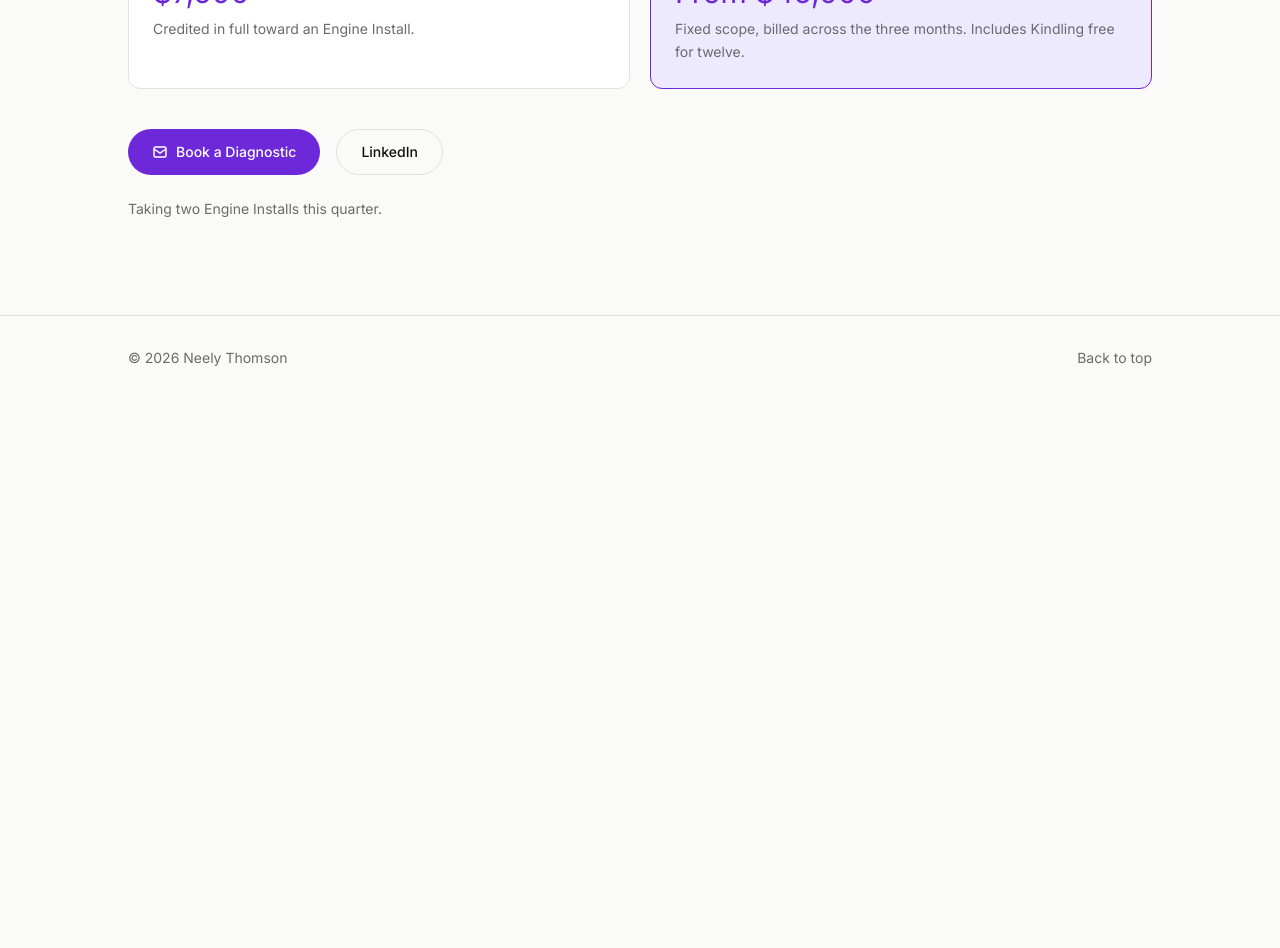
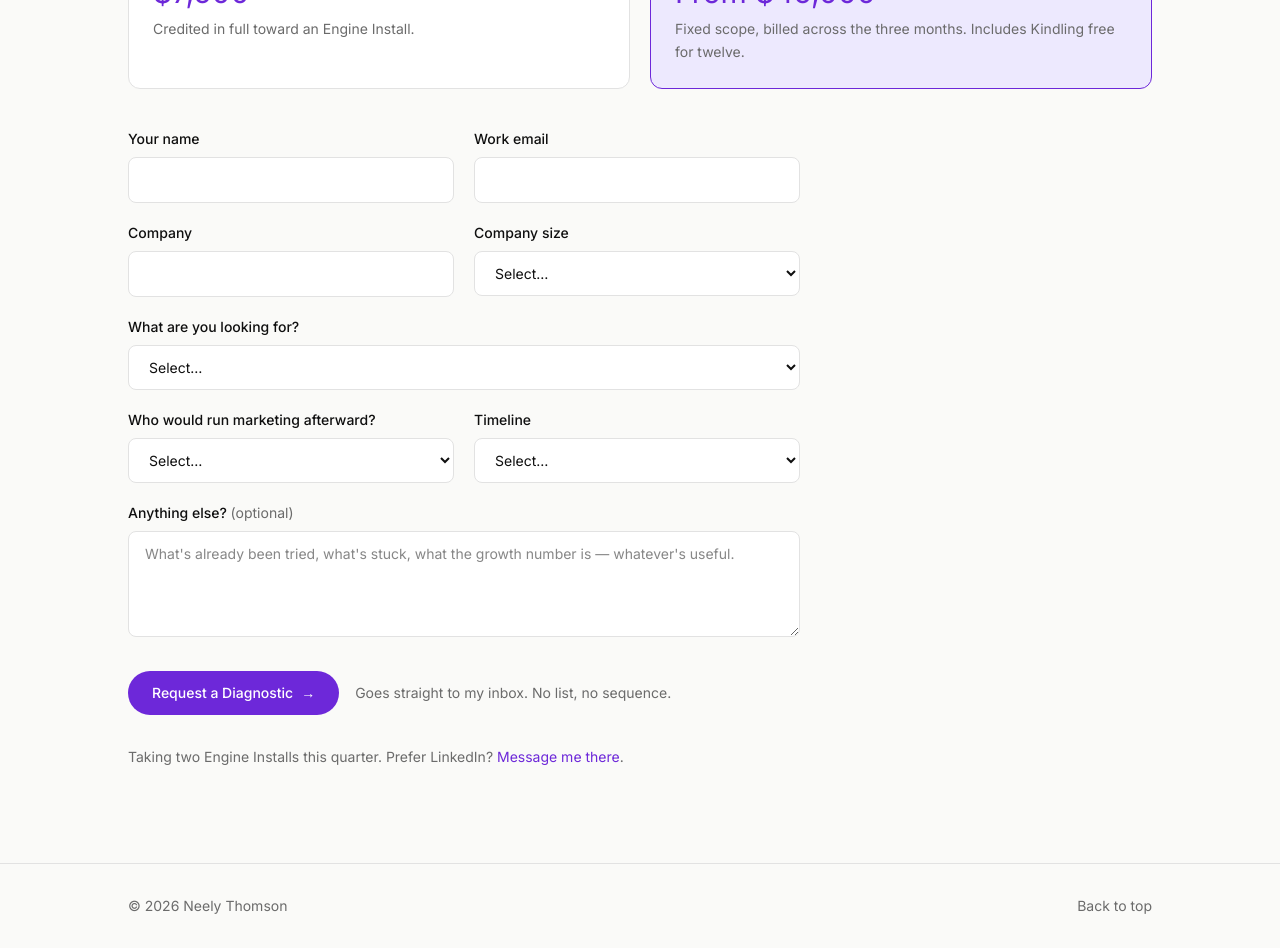
Before and after one commit to neelythomson/neelythomson-site, a Next.js app: page /fractional-cmo in a window 1280 px wide. Shown: the part 6060-7008 px from the top of the page. Before the commit the page ends 6460 px from the top, so only its background shows below. Built offline with nearby package versions, Linux system fonts and the light colour scheme.

Commit message:
Add contact form to the offer page

```diff
--- a/src/components/Contact.tsx
+++ b/src/components/Contact.tsx
@@ -39,21 +39,11 @@ export default function Contact() {
 
         <div className="flex flex-wrap gap-4">
           <a
-            href="mailto:neelyannconway@gmail.com"
+            href="/fractional-cmo#start"
             className="inline-flex items-center gap-2 px-6 py-3 text-sm font-medium bg-[var(--color-pop)] text-white rounded-full hover:opacity-90 transition-opacity"
           >
-            <svg
-              width="16"
-              height="16"
-              viewBox="0 0 16 16"
-              fill="none"
-              stroke="currentColor"
-              strokeWidth="1.5"
-            >
-              <rect x="2" y="3" width="12" height="10" rx="1.5" />
-              <path d="M2 5l6 4 6-4" />
-            </svg>
-            Email me
+            Get in touch
+            <span aria-hidden="true">&rarr;</span>
           </a>
           <a
             href="https://linkedin.com/in/neelyconway"
--- /dev/null
+++ b/src/components/ContactForm.tsx
@@ -0,0 +1,217 @@
+"use client";
+
+import { useState } from "react";
+
+const COMPANY_SIZES = [
+  "1–10",
+  "11–50",
+  "51–200",
+  "201–500",
+  "500+",
+];
+
+const ENGAGEMENTS = [
+  "The Diagnostic (2 weeks)",
+  "The Engine Install (90 days)",
+  "Advisory / ongoing support",
+  "Not sure yet",
+];
+
+const OPERATORS = [
+  "A named person on our team",
+  "We'd need to hire someone",
+  "Not sure yet",
+];
+
+const TIMELINES = [
+  "As soon as possible",
+  "This quarter",
+  "Next quarter",
+  "Exploring, no timeline yet",
+];
+
+const FIELD =
+  "w-full rounded-lg border border-[var(--color-border)] bg-[var(--color-surface)] px-4 py-3 text-sm text-[var(--color-accent)] outline-none transition-colors focus:border-[var(--color-pop)] focus:ring-2 focus:ring-[var(--color-pop)]/20";
+const LABEL = "block text-sm font-medium mb-2";
+
+type Status = "idle" | "submitting" | "success" | "error";
+
+export default function ContactForm() {
+  const [status, setStatus] = useState<Status>("idle");
+  const [error, setError] = useState("");
+
+  async function handleSubmit(event: React.FormEvent<HTMLFormElement>) {
+    event.preventDefault();
+    if (status === "submitting") return;
+
+    const data = Object.fromEntries(new FormData(event.currentTarget).entries());
+    setStatus("submitting");
+    setError("");
+
+    try {
+      const res = await fetch("/api/contact", {
+        method: "POST",
+        headers: { "Content-Type": "application/json" },
+        body: JSON.stringify(data),
+      });
+      const payload = await res.json().catch(() => ({}));
+      if (!res.ok) {
+        setError(payload.error || "Something went wrong. Please try again.");
+        setStatus("error");
+        return;
+      }
+      setStatus("success");
+    } catch {
+      setError(
+        "Couldn't reach the server. Please email neelyannconway@gmail.com directly.",
+      );
+      setStatus("error");
+    }
+  }
+
+  if (status === "success") {
+    return (
+      <div className="rounded-xl border border-[var(--color-pop)] bg-[var(--color-pop-light)] p-8">
+        <h3
+          className="mb-3 text-2xl"
+          style={{ fontFamily: "var(--font-display)" }}
+        >
+          Got it — thank you.
+        </h3>
+        <p className="max-w-lg text-base leading-relaxed text-[var(--color-muted)]">
+          Your details are in my inbox. I read every one of these myself and
+          reply within two business days, usually with a question or two before
+          we book anything.
+        </p>
+      </div>
+    );
+  }
+
+  return (
+    <form onSubmit={handleSubmit} noValidate={false} className="max-w-2xl">
+      {/* Honeypot — hidden from people, tempting to bots */}
+      <div className="absolute h-0 w-0 overflow-hidden" aria-hidden="true">
+        <label htmlFor="website">Leave this field empty</label>
+        <input id="website" name="website" type="text" tabIndex={-1} autoComplete="off" />
+      </div>
+
+      <div className="grid gap-5 sm:grid-cols-2">
+        <div>
+          <label className={LABEL} htmlFor="name">
+            Your name
+          </label>
+          <input id="name" name="name" type="text" required maxLength={120} autoComplete="name" className={FIELD} />
+        </div>
+        <div>
+          <label className={LABEL} htmlFor="email">
+            Work email
+          </label>
+          <input id="email" name="email" type="email" required maxLength={200} autoComplete="email" className={FIELD} />
+        </div>
+        <div>
+          <label className={LABEL} htmlFor="company">
+            Company
+          </label>
+          <input id="company" name="company" type="text" required maxLength={160} autoComplete="organization" className={FIELD} />
+        </div>
+        <div>
+          <label className={LABEL} htmlFor="companySize">
+            Company size
+          </label>
+          <select id="companySize" name="companySize" required defaultValue="" className={FIELD}>
+            <option value="" disabled>
+              Select…
+            </option>
+            {COMPANY_SIZES.map((s) => (
+              <option key={s} value={s}>
+                {s} people
+              </option>
+            ))}
+          </select>
+        </div>
+        <div className="sm:col-span-2">
+          <label className={LABEL} htmlFor="engagement">
+            What are you looking for?
+          </label>
+          <select id="engagement" name="engagement" required defaultValue="" className={FIELD}>
+            <option value="" disabled>
+              Select…
+            </option>
+            {ENGAGEMENTS.map((s) => (
+              <option key={s} value={s}>
+                {s}
+              </option>
+            ))}
+          </select>
+        </div>
+        <div>
+          <label className={LABEL} htmlFor="operator">
+            Who would run marketing afterward?
+          </label>
+          <select id="operator" name="operator" required defaultValue="" className={FIELD}>
+            <option value="" disabled>
+              Select…
+            </option>
+            {OPERATORS.map((s) => (
+              <option key={s} value={s}>
+                {s}
+              </option>
+            ))}
+          </select>
+        </div>
+        <div>
+          <label className={LABEL} htmlFor="timeline">
+            Timeline
+          </label>
+          <select id="timeline" name="timeline" required defaultValue="" className={FIELD}>
+            <option value="" disabled>
+              Select…
+            </option>
+            {TIMELINES.map((s) => (
+              <option key={s} value={s}>
+                {s}
+              </option>
+            ))}
+          </select>
+        </div>
+        <div className="sm:col-span-2">
+          <label className={LABEL} htmlFor="notes">
+            Anything else?{" "}
+            <span className="font-normal text-[var(--color-muted)]">(optional)</span>
+          </label>
+          <textarea
+            id="notes"
+            name="notes"
+            rows={4}
+            maxLength={4000}
+            placeholder="What's already been tried, what's stuck, what the growth number is — whatever's useful."
+            className={`${FIELD} resize-y`}
+          />
+        </div>
+      </div>
+
+      {status === "error" && (
+        <p
+          role="alert"
+          className="mt-5 rounded-lg border border-red-300 bg-red-50 px-4 py-3 text-sm text-red-800"
+        >
+          {error}
+        </p>
+      )}
+
+      <div className="mt-7 flex flex-wrap items-center gap-4">
+        <button
+          type="submit"
+          disabled={status === "submitting"}
+          className="inline-flex items-center gap-2 rounded-full bg-[var(--color-pop)] px-6 py-3 text-sm font-medium text-white transition-opacity hover:opacity-90 disabled:cursor-not-allowed disabled:opacity-60"
+        >
+          {status === "submitting" ? "Sending…" : "Request a Diagnostic"}
+          {status !== "submitting" && <span aria-hidden="true">→</span>}
+        </button>
+        <p className="text-sm text-[var(--color-muted)]">
+          Goes straight to my inbox. No list, no sequence.
+        </p>
+      </div>
+    </form>
+  );
+}
--- a/src/components/FractionalCMO.tsx
+++ b/src/components/FractionalCMO.tsx
@@ -1,3 +1,5 @@
+import ContactForm from "./ContactForm";
+
 const installs = [
   {
     group: "Brand & positioning",
@@ -186,7 +188,7 @@ export default function FractionalCMO() {
       </section>
 
       {/* ---------- What I install ---------- */}
-      <section id="install" className="py-20 px-6 border-t border-[var(--color-border)]">
+      <section id="install" className="scroll-mt-20 py-20 px-6 border-t border-[var(--color-border)]">
         <div className="max-w-5xl mx-auto">
           <Eyebrow>What I install</Eyebrow>
           <h2
@@ -500,7 +502,7 @@ export default function FractionalCMO() {
       </section>
 
       {/* ---------- Start ---------- */}
-      <section id="start" className="py-24 px-6 border-t border-[var(--color-border)]">
+      <section id="start" className="scroll-mt-20 py-24 px-6 border-t border-[var(--color-border)]">
         <div className="max-w-5xl mx-auto">
           <Eyebrow>Where to start</Eyebrow>
           <h2
@@ -550,28 +552,19 @@ export default function FractionalCMO() {
             </div>
           </div>
 
-          <div className="flex flex-wrap gap-4">
-            <a
-              href="mailto:neelyannconway@gmail.com?subject=Engine%20Install%20%E2%80%94%20Diagnostic"
-              className="inline-flex items-center gap-2 px-6 py-3 text-sm font-medium bg-[var(--color-pop)] text-white rounded-full hover:opacity-90 transition-opacity"
-            >
-              <svg width="16" height="16" viewBox="0 0 16 16" fill="none" stroke="currentColor" strokeWidth="1.5">
-                <rect x="2" y="3" width="12" height="10" rx="1.5" />
-                <path d="M2 5l6 4 6-4" />
-              </svg>
-              Book a Diagnostic
-            </a>
+          <ContactForm />
+
+          <p className="text-sm text-[var(--color-muted)] mt-8">
+            Taking two Engine Installs this quarter. Prefer LinkedIn?{" "}
             <a
               href="https://linkedin.com/in/neelyconway"
               target="_blank"
               rel="noopener noreferrer"
-              className="inline-flex items-center gap-2 px-6 py-3 text-sm font-medium border border-[var(--color-border)] rounded-full hover:border-[var(--color-pop)] hover:text-[var(--color-pop)] transition-colors"
+              className="text-[var(--color-pop)] hover:underline"
             >
-              LinkedIn
+              Message me there
             </a>
-          </div>
-          <p className="text-sm text-[var(--color-muted)] mt-6">
-            Taking two Engine Installs this quarter.
+            .
           </p>
         </div>
       </section>
```
